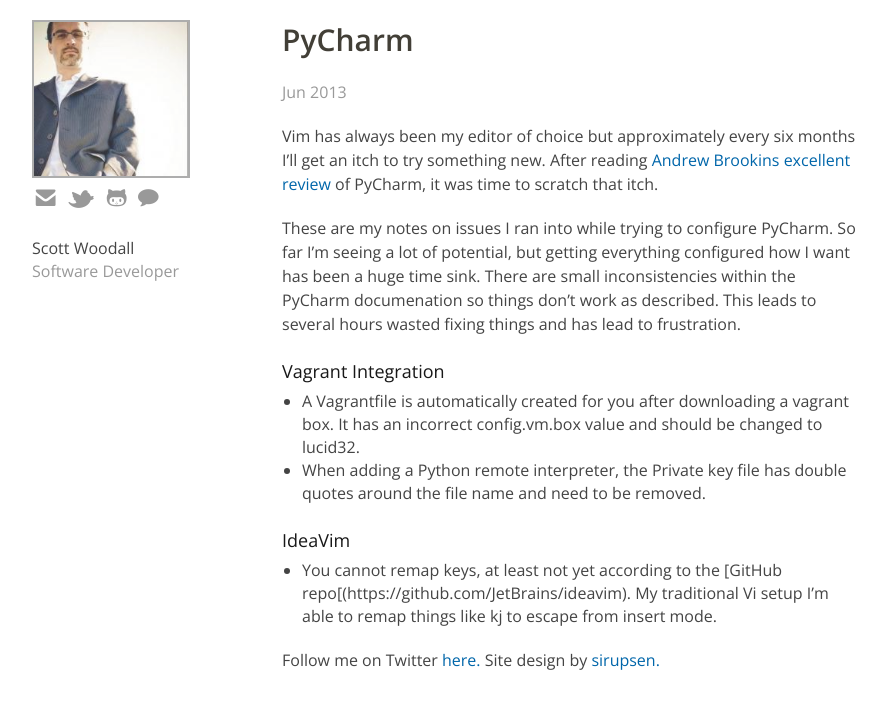
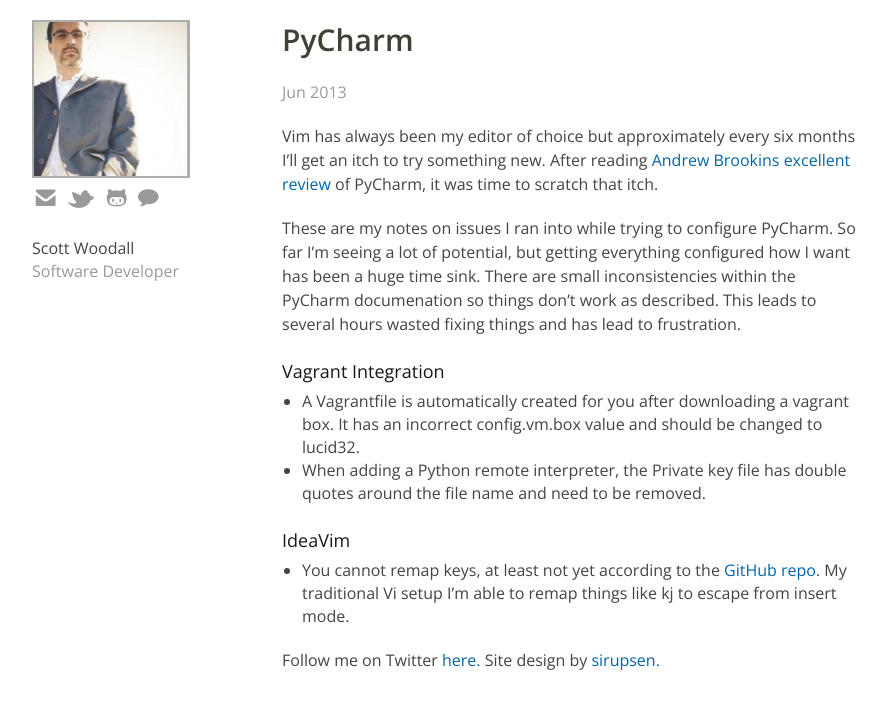
Before and after one commit to scottwoodall/scottwoodall.github.com, a Jekyll site: the page built from _posts/2013-06-15-pycharm.md, in a window 1280 px wide. Shown: the top 709 px of the page, without its empty margins (138-1024 px from the left). Built offline with Jekyll 4.4.1, drawn with Linux system fonts in a browser that asks for light colours.

Commit message:
syntax error

```diff
--- a/_posts/2013-06-15-pycharm.md
+++ b/_posts/2013-06-15-pycharm.md
@@ -12,4 +12,4 @@
 * When adding a Python remote interpreter, the `Private key file` has double quotes around the file name and need to be removed.
 
 ####  IdeaVim
-* You cannot remap keys, at least not yet according to the [GitHub repo[(https://github.com/JetBrains/ideavim). My traditional Vi setup I'm able to remap things like `kj` to escape from insert mode.
+* You cannot remap keys, at least not yet according to the [GitHub repo](https://github.com/JetBrains/ideavim). My traditional Vi setup I'm able to remap things like `kj` to escape from insert mode.
```
